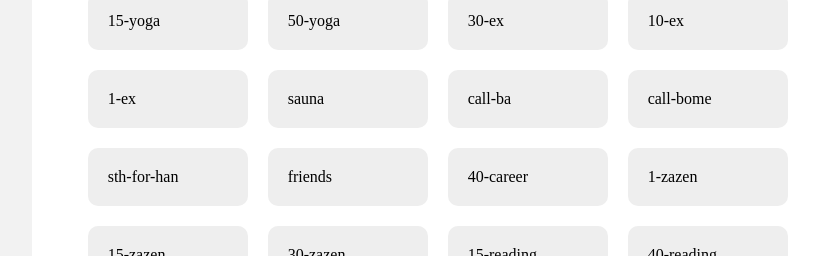
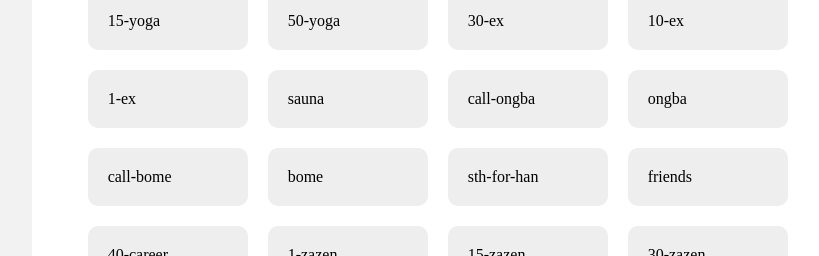
Before and after one commit to machacjakub/priorderity, a Next.js app: page / in a window 1280 px wide. Shown: the part 536-792 px from the top of the page, without its empty margins (395-1214 px from the left). Built offline with nearby package versions, Linux system fonts and the light colour scheme; no server answers; the database is empty.

Commit message:
new rules

```diff
--- a/web/activities.ts
+++ b/web/activities.ts
@@ -3,7 +3,7 @@ import {IActivityAttributes} from "@/web/types";
 export const activities: IActivityAttributes[] = [
 	{
 		type: '15-yoga',
-		physical: {points: 10, duration: 8},
+		physical: {points: 20, duration: 24},
 		mental: {points: 5, duration: 24},
 		social: null,
 		career: null,
@@ -11,23 +11,23 @@ export const activities: IActivityAttributes[] = [
 	},
 	{
 		type: '50-yoga',
-		physical: {points: 30, duration: 24},
-		mental: {points: 20, duration: 24},
+		physical: {points: 45, duration: 60},
+		mental: {points: 15, duration: 36},
 		social: null,
 		career: null,
 		realization: {points: 15, duration: 24}
 	},
 	{
 		type: '30-ex',
-		physical: {points: 33, duration: 36},
-		mental: {points: 20, duration: 24},
+		physical: {points: 45, duration: 60},
+		mental: {points: 20, duration: 36},
 		social: null,
 		career: null,
 		realization: null
 	},
 	{
 		type: '10-ex',
-		physical: {points: 15, duration: 12},
+		physical: {points: 20, duration: 24},
 		mental: {points: 10, duration: 24},
 		social: null,
 		career: null,
@@ -35,25 +35,33 @@ export const activities: IActivityAttributes[] = [
 	},
 	{
 		type: '1-ex',
-		physical: {points: 5, duration: 1},
-		mental: {points: 4, duration: 1},
+		physical: {points: 5, duration: 12},
+		mental: {points: 4, duration: 10},
 		social: null,
 		career: null,
 		realization: null
 	},
 	{
 		type: 'sauna',
-		physical: {points: 15, duration: 50},
-		mental: {points: 10, duration: 24},
+		physical: {points: 40, duration: 50},
+		mental: {points: 8, duration: 36},
 		social: null,
 		career: null,
 		realization: null
 	},
 	{
-		type: 'call-ba',
+		type: 'call-ongba',
 		physical: null,
 		mental: {points: 5, duration: 20},
-		social: {points: 20, duration: 500},
+		social: {points: 12, duration: 500},
+		career: null,
+		realization: {points: 10, duration: 200}
+	},
+	{
+		type: 'ongba',
+		physical: null,
+		mental: {points: 5, duration: 20},
+		social: {points: 20, duration: 2000},
 		career: null,
 		realization: {points: 10, duration: 200}
 	},
@@ -61,7 +69,15 @@ export const activities: IActivityAttributes[] = [
 		type: 'call-bome',
 		physical: null,
 		mental: {points: 5, duration: 20},
-		social: {points: 30, duration: 72},
+		social: {points: 20, duration: 72},
+		career: null,
+		realization: null
+	},
+	{
+		type: 'bome',
+		physical: null,
+		mental: {points: 5, duration: 20},
+		social: {points: 20, duration: 480},
 		career: null,
 		realization: null
 	},
@@ -92,7 +108,7 @@ export const activities: IActivityAttributes[] = [
 	{
 		type: '1-zazen',
 		physical: null,
-		mental: {points: 5, duration: 8},
+		mental: {points: 10, duration: 24},
 		social: null,
 		career: null,
 		realization: {points: 1, duration: 50}
@@ -100,7 +116,7 @@ export const activities: IActivityAttributes[] = [
 	{
 		type: '15-zazen',
 		physical: null,
-		mental: {points: 15, duration: 12},
+		mental: {points: 30, duration: 48},
 		social: null,
 		career: null,
 		realization: {points: 2, duration: 50}
@@ -108,7 +124,7 @@ export const activities: IActivityAttributes[] = [
 	{
 		type: '30-zazen',
 		physical: null,
-		mental: {points: 40, duration: 24},
+		mental: {points: 50, duration: 120},
 		social: null,
 		career: null,
 		realization: {points: 3, duration: 150}
@@ -143,6 +159,6 @@ export const activities: IActivityAttributes[] = [
 		mental: null,
 		social: null,
 		career: null,
-		realization: {points: 10, duration: 40}
+		realization: {points: 15, duration: 50}
 	},
 ];
```
